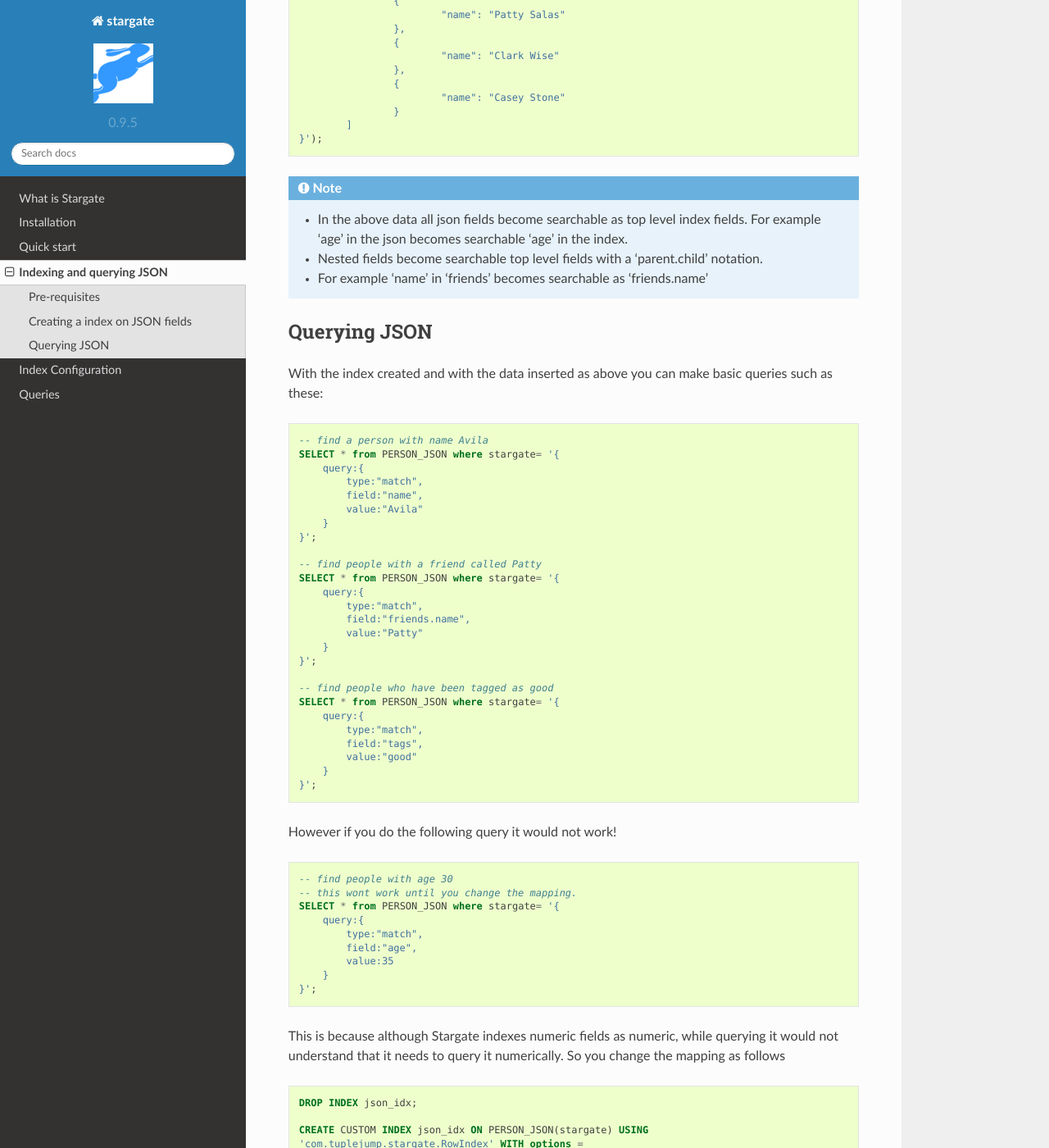
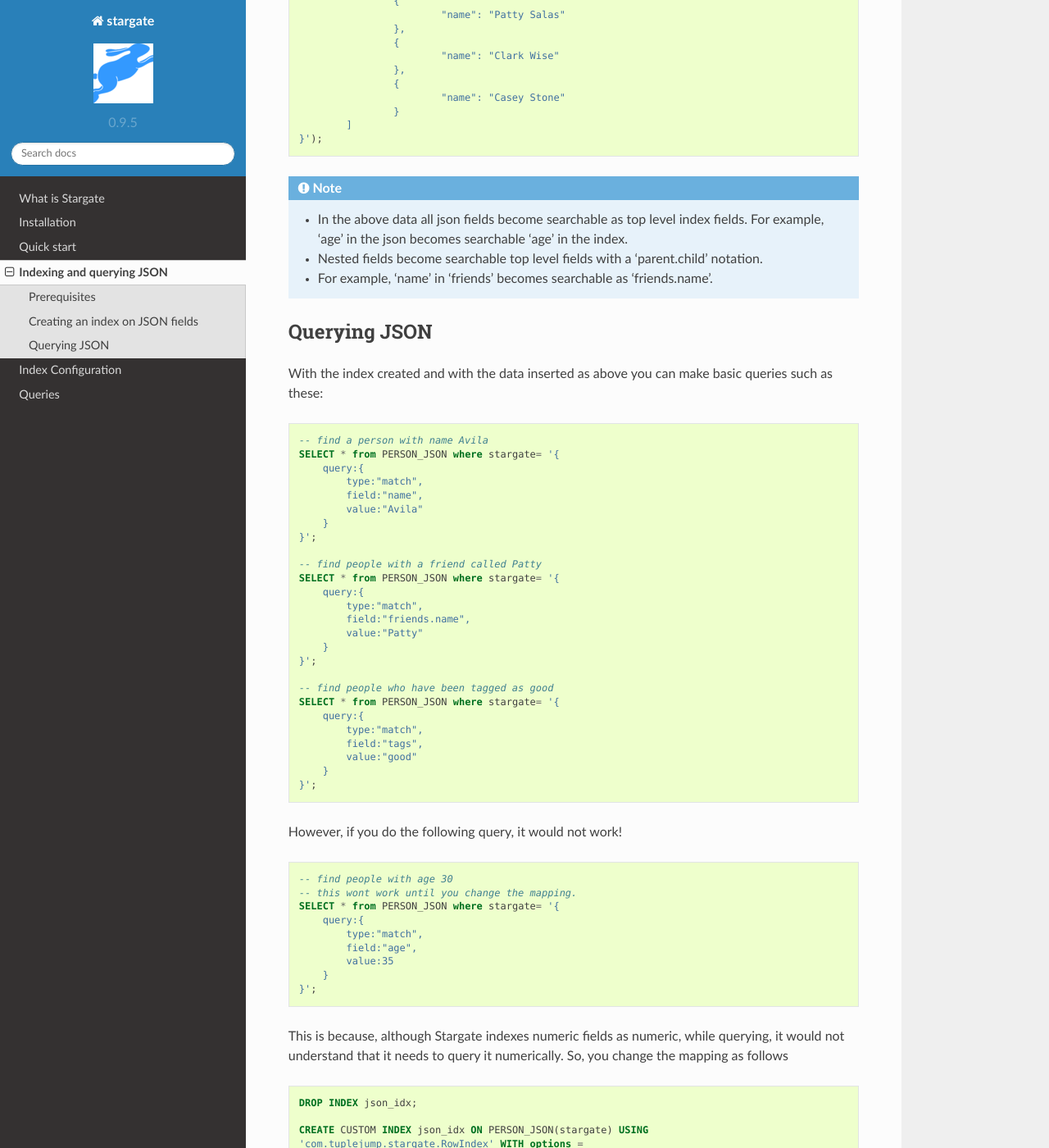
Before and after one commit to tuplejump/stargate-core, a Sphinx documentation site: the page built from docs/source/json.rst, in a window 1280 px wide and 1400 px high, scrolled down 3429 px. Shown: the whole window at 82% size. Built offline with Sphinx 7.4.7 and the Read the Docs theme 2.0.0, drawn with Linux system fonts in a browser that asks for light colours; some of the changed text lies outside the part shown.

Commit message:
Update json.rst

```diff
--- a/docs/source/json.rst
+++ b/docs/source/json.rst
@@ -1,7 +1,7 @@
 Indexing and querying JSON
 ===========================
 
-Pre-requisites
+Prerequisites
 ^^^^^^^^^^^^^^^
 Install Stargate as instructed in the installation.
 
@@ -25,9 +25,9 @@ Let us create a table named PERSON_JSON like so::
 	    stargate text
 	);
 
-Creating a index on JSON fields
+Creating an index on JSON fields
 ^^^^^^^^^^^^^^^^^^^^^^^^^^^^^^^^
-The above table has just one column 'json' which is of CQL type text. We can push valid JSON into this column. To index this JSON we create an index on the 'stargate' meta column like so ::
+The above table has just one column 'json' which is of CQL type text. We can push valid JSON into this column. To index this JSON, we create an index on the 'stargate' meta column like so ::
 
 	CREATE CUSTOM INDEX json_idx ON PERSON_JSON(stargate) USING
 	'com.tuplejump.stargate.RowIndex' WITH options =
@@ -188,9 +188,9 @@ Suppose you insert data into the table like so ::
 
 .. note::
 
-	* In the above data all json fields become searchable as top level index fields. For example 'age' in the json becomes searchable 'age' in the index.
+	* In the above data all json fields become searchable as top level index fields. For example, 'age' in the json becomes searchable 'age' in the index.
 	* Nested fields become searchable top level fields with a 'parent.child' notation.
-	* For example 'name' in 'friends' becomes searchable as 'friends.name'
+	* For example, 'name' in 'friends' becomes searchable as 'friends.name'.
 
 Querying JSON
 ^^^^^^^^^^^^^^
@@ -223,7 +223,7 @@ With the index created and with the data inserted as above you can make basic qu
 	    }
 	}';
 
-However if you do the following query it would not work! ::
+However, if you do the following query, it would not work! ::
 
 	-- find people with age 30
 	-- this wont work until you change the mapping.
@@ -235,7 +235,7 @@ However if you do the following query it would not work! ::
 	    }
 	}';
 
-This is because although Stargate indexes numeric fields as numeric, while querying it would not understand that it needs to query it numerically. So you change the mapping as follows ::
+This is because, although Stargate indexes numeric fields as numeric, while querying, it would not understand that it needs to query it numerically. So, you change the mapping as follows ::
 
 	DROP INDEX json_idx;
 
```
Also changed, not shown: other parts of docs/source/json.rst (+3 -3 lines).
